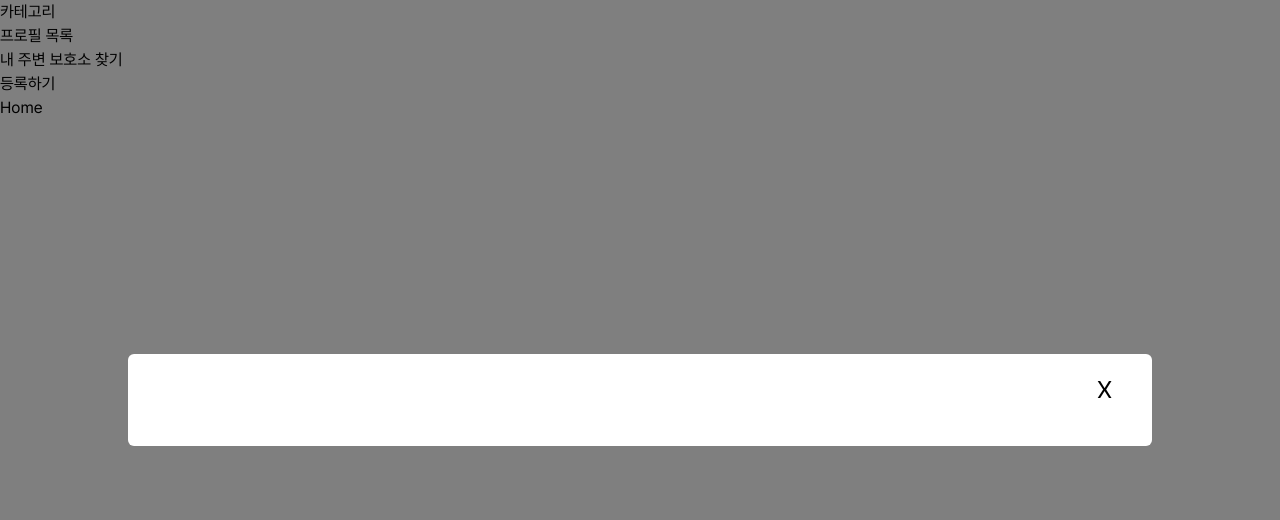
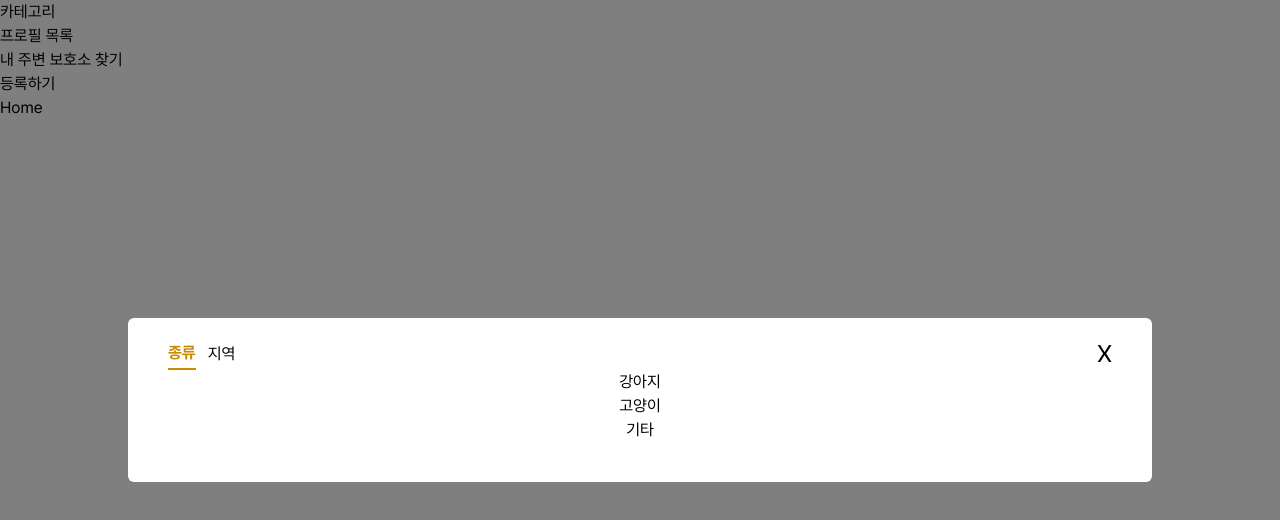
Before and after one commit to Step3-kakao-tech-campus/Team16_FE, a React (Create React App) app: page / in a window 1280 px wide. Both pictures are taken after a click on the button "카테고리". Shown: the top 520 px of the page. Built offline with nearby package versions, Linux system fonts and the light colour scheme.

Commit message:
feat: 종류, 지역에 따른 모달 상태 추가
현재 어떤 카테고리에 위치해있는지 보여주기 위한 상태와 css 설정

```diff
--- a/src/commons/CategoryModal.tsx
+++ b/src/commons/CategoryModal.tsx
@@ -1,21 +1,102 @@
 export interface CategoryModalProps {
   handleModalCloseClick: () => void;
   handleModalOutsideClick: (e: React.MouseEvent<HTMLDivElement>) => void;
+  setSelectedRegion: (region: RegionType) => void;
+  speciesOrRegion: CategoryModalType;
+  setSpeciesOrRegion: (speciesOrRegion: CategoryModalType) => void;
 }
+
+export type RegionType =
+  | '서울'
+  | '경기'
+  | '인천'
+  | '강원'
+  | '충북'
+  | '충남'
+  | '대전'
+  | '경북'
+  | '경남'
+  | '대구'
+  | '울산'
+  | '부산'
+  | '전북'
+  | '전남'
+  | '광주'
+  | '제주'
+  | '세종'
+  | '전국';
+export type CategoryModalType = 'species' | 'region';
 
 const CategoryModal = ({
   handleModalCloseClick,
   handleModalOutsideClick,
+  setSelectedRegion,
+  speciesOrRegion,
+  setSpeciesOrRegion,
 }: CategoryModalProps) => {
   return (
     <div
       onClick={handleModalOutsideClick}
       className="w-screen h-screen fixed top-0 left-0 flex justify-center items-center bg-black bg-opacity-50"
     >
-      <div className="flex w-4/5 flex-col p-10 pt-5 fixed justify-center items-end bg-white rounded-md">
-        <button onClick={handleModalCloseClick} className="text-2xl">
-          X
-        </button>
+      <div className="flex flex-col w-4/5 p-10 pt-5 fixed bg-white rounded-md">
+        <div className="flex justify-between">
+          <div className="flex gap-3">
+            <button
+              className={`${
+                speciesOrRegion === 'species' &&
+                'object-contain border-b-2 border-yellow-600 font-bold text-yellow-600'
+              }`}
+              onClick={() => setSpeciesOrRegion('species')}
+            >
+              종류
+            </button>
+            <button
+              className={`${
+                speciesOrRegion === 'region' &&
+                'object-contain border-b-2 border-yellow-600 font-bold text-yellow-600'
+              }`}
+              onClick={() => setSpeciesOrRegion('region')}
+            >
+              지역
+            </button>
+          </div>
+          <button onClick={handleModalCloseClick} className="text-2xl">
+            X
+          </button>
+        </div>
+        {speciesOrRegion === 'species' ? (
+          // 배열에 담아서 map으로 뿌려주기 1
+          // 종류 선택하면 지역 선택으로 넘어가기
+          <div className="flex flex-col">
+            <button>강아지</button>
+            <button>고양이</button>
+            <button>기타</button>
+          </div>
+        ) : (
+          // 배열에 담아서 map으로 뿌려주기 2
+          // 지역까지 선택하고나면 모달 끄기
+          <div className="flex flex-col">
+            <button onClick={() => setSelectedRegion('전국')}>전국</button>
+            <button onClick={() => setSelectedRegion('서울')}>서울</button>
+            <button onClick={() => setSelectedRegion('경기')}>경기</button>
+            <button onClick={() => setSelectedRegion('인천')}>인천</button>
+            <button onClick={() => setSelectedRegion('강원')}>강원</button>
+            <button onClick={() => setSelectedRegion('충북')}>충북</button>
+            <button onClick={() => setSelectedRegion('충남')}>충남</button>
+            <button onClick={() => setSelectedRegion('대전')}>대전</button>
+            <button onClick={() => setSelectedRegion('경북')}>경북</button>
+            <button onClick={() => setSelectedRegion('경남')}>경남</button>
+            <button onClick={() => setSelectedRegion('대구')}>대구</button>
+            <button onClick={() => setSelectedRegion('울산')}>울산</button>
+            <button onClick={() => setSelectedRegion('부산')}>부산</button>
+            <button onClick={() => setSelectedRegion('전북')}>전북</button>
+            <button onClick={() => setSelectedRegion('전남')}>전남</button>
+            <button onClick={() => setSelectedRegion('광주')}>광주</button>
+            <button onClick={() => setSelectedRegion('제주')}>제주</button>
+            <button onClick={() => setSelectedRegion('세종')}>세종</button>
+          </div>
+        )}
       </div>
     </div>
   );
--- a/src/layouts/GNB.tsx
+++ b/src/layouts/GNB.tsx
@@ -1,10 +1,18 @@
 import { Link } from 'react-router-dom';
 import ModalPortal from 'commons/ModalPortal';
 import { useState } from 'react';
-import CategoryModal, { CategoryModalProps } from 'commons/CategoryModal';
+import CategoryModal, {
+  CategoryModalProps,
+  RegionType,
+  CategoryModalType,
+} from 'commons/CategoryModal';
 
 const GNB = () => {
   const [isModalOpen, setIsModalOpen] = useState(false);
+  const [selectedRegion, setSelectedRegion] = useState<RegionType>('전국');
+  const [speciesOrRegion, setSpeciesOrRegion] =
+    useState<CategoryModalType>('species');
+
   const handleCategoryButtonClick = () => {
     setIsModalOpen(true);
   };
@@ -20,6 +28,9 @@ const GNB = () => {
   const categoryModalProps: CategoryModalProps = {
     handleModalCloseClick,
     handleModalOutsideClick,
+    setSelectedRegion,
+    speciesOrRegion,
+    setSpeciesOrRegion,
   };
   return (
     <>
```
